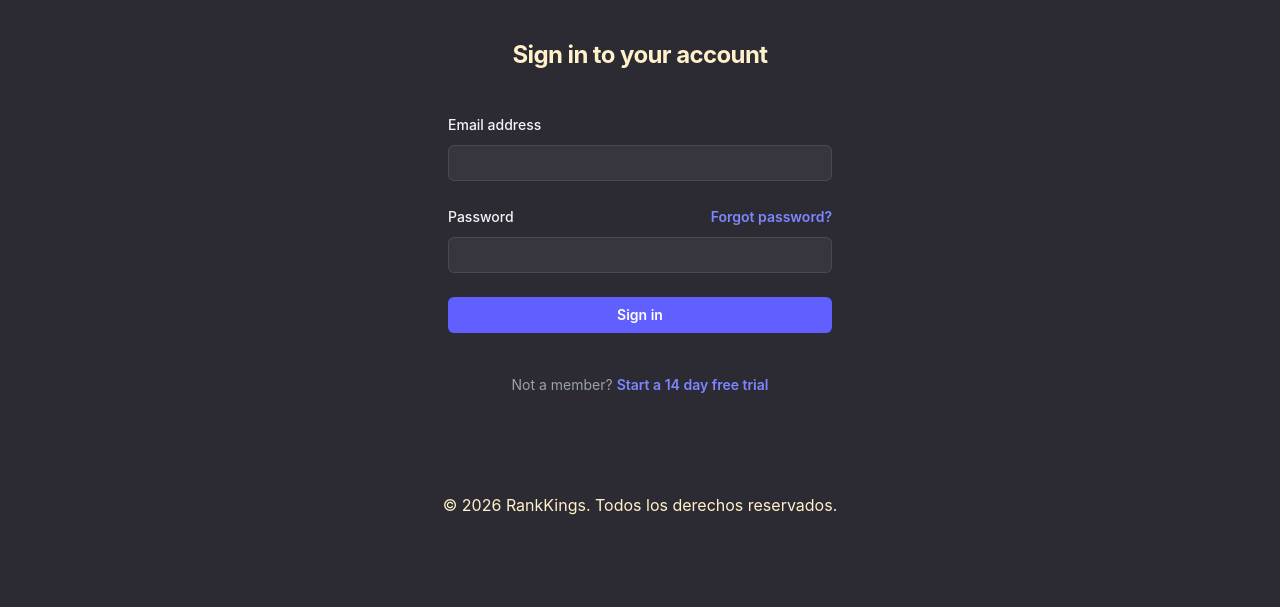
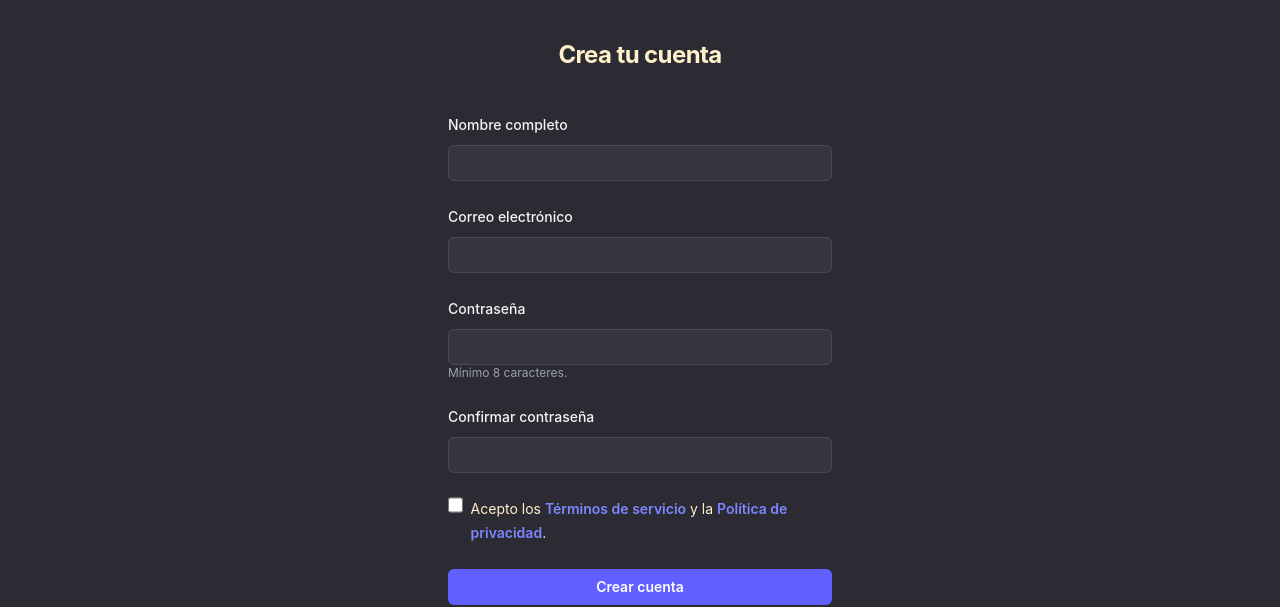
Before and after one commit to KrisCea/rankkings-web, a website: page sign-up.html in a window 1280 px wide. Shown: the part 196-803 px from the top of the page. Drawn offline with Linux system fonts and the light colour scheme.

Commit message:
Se crea rama para registro (Sign Up) y se completa el codigo basado en login

```diff
--- a/login.html
+++ b/sign-up.html
@@ -7,7 +7,7 @@
     <title>RankKings</title>
     <link href="./dist/output.css" rel="stylesheet">
     <!-- Punto de entrada: importa los módulos de la aplicación. -->
-    <script src="./src/login.js" type="module"></script>
+    <script src="./src/sign-up.js" type="module"></script>
 
 </head>
 <body class="bg-rk-dark text-rk-light">
@@ -179,38 +179,56 @@
 
             <div class="sm:mx-auto sm:w-full sm:max-w-sm">
                 <img src="logo.png" alt="RankKings" class="mx-auto h-10 w-auto" />
-                <h2 class="mt-10 text-center text-2xl/9 font-bold tracking-tight text-rk-light">Sign in to your account</h2>
+                <h2 class="mt-10 text-center text-2xl/9 font-bold tracking-tight text-rk-light">Crea tu cuenta</h2>
             </div>
 
             <div class="mt-10 sm:mx-auto sm:w-full sm:max-w-sm">
-                <form action="#" method="POST" class="space-y-6">
+                <form id="signup-form" action="#" method="POST" class="space-y-6">
                 <div>
-                    <label for="email" class="block text-sm/6 font-medium text-gray-100">Email address</label>
+                    <label for="name" class="block text-sm/6 font-medium text-gray-100">Nombre completo</label>
+                    <div class="mt-2">
+                    <input id="name" type="text" name="name" required autocomplete="name" class="block w-full rounded-md bg-white/5 px-3 py-1.5 text-base text-white outline-1 -outline-offset-1 outline-white/10 placeholder:text-gray-500 focus:outline-2 focus:-outline-offset-2 focus:outline-indigo-500 sm:text-sm/6" />
+                    </div>
+                </div>
+
+                <div>
+                    <label for="email" class="block text-sm/6 font-medium text-gray-100">Correo electrónico</label>
                     <div class="mt-2">
                     <input id="email" type="email" name="email" required autocomplete="email" class="block w-full rounded-md bg-white/5 px-3 py-1.5 text-base text-white outline-1 -outline-offset-1 outline-white/10 placeholder:text-gray-500 focus:outline-2 focus:-outline-offset-2 focus:outline-indigo-500 sm:text-sm/6" />
                     </div>
                 </div>
 
                 <div>
-                    <div class="flex items-center justify-between">
-                    <label for="password" class="block text-sm/6 font-medium text-gray-100">Password</label>
-                    <div class="text-sm">
-                        <a href="#" class="font-semibold text-indigo-400 hover:text-indigo-300">Forgot password?</a>
+                    <label for="password" class="block text-sm/6 font-medium text-gray-100">Contraseña</label>
+                    <div class="mt-2">
+                    <input id="password" type="password" name="password" required autocomplete="new-password" minlength="8" class="block w-full rounded-md bg-white/5 px-3 py-1.5 text-base text-white outline-1 -outline-offset-1 outline-white/10 placeholder:text-gray-500 focus:outline-2 focus:-outline-offset-2 focus:outline-indigo-500 sm:text-sm/6" />
                     </div>
-                    </div>
-                    <div class="mt-2">
-                    <input id="password" type="password" name="password" required autocomplete="current-password" class="block w-full rounded-md bg-white/5 px-3 py-1.5 text-base text-white outline-1 -outline-offset-1 outline-white/10 placeholder:text-gray-500 focus:outline-2 focus:-outline-offset-2 focus:outline-indigo-500 sm:text-sm/6" />
-                    </div>
+                    <p class="mt-1 text-xs text-gray-400">Mínimo 8 caracteres.</p>
                 </div>
 
                 <div>
-                    <button type="submit" class="flex w-full justify-center rounded-md bg-indigo-500 px-3 py-1.5 text-sm/6 font-semibold text-white hover:bg-indigo-400 focus-visible:outline-2 focus-visible:outline-offset-2 focus-visible:outline-indigo-500">Sign in</button>
+                    <label for="password-confirm" class="block text-sm/6 font-medium text-gray-100">Confirmar contraseña</label>
+                    <div class="mt-2">
+                    <input id="password-confirm" type="password" name="password_confirm" required autocomplete="new-password" minlength="8" class="block w-full rounded-md bg-white/5 px-3 py-1.5 text-base text-white outline-1 -outline-offset-1 outline-white/10 placeholder:text-gray-500 focus:outline-2 focus:-outline-offset-2 focus:outline-indigo-500 sm:text-sm/6" />
+                    </div>
+                    <p id="password-mismatch" class="mt-1 hidden text-xs text-red-400">Las contraseñas no coinciden.</p>
+                </div>
+
+                <div class="flex items-start gap-2">
+                    <input id="terms" type="checkbox" name="terms" required class="mt-1 h-4 w-4 rounded border-white/10 bg-white/5 text-indigo-500 focus:ring-indigo-500" />
+                    <label for="terms" class="text-sm/6 text-gray-300">
+                        Acepto los <a href="#terminos" class="font-semibold text-indigo-400 hover:text-indigo-300">Términos de servicio</a> y la <a href="#privacidad" class="font-semibold text-indigo-400 hover:text-indigo-300">Política de privacidad</a>.
+                    </label>
+                </div>
+
+                <div>
+                    <button type="submit" class="flex w-full justify-center rounded-md bg-indigo-500 px-3 py-1.5 text-sm/6 font-semibold text-white hover:bg-indigo-400 focus-visible:outline-2 focus-visible:outline-offset-2 focus-visible:outline-indigo-500">Crear cuenta</button>
                 </div>
                 </form>
 
                 <p class="mt-10 text-center text-sm/6 text-gray-400">
-                Not a member?
-                <a href="#" class="font-semibold text-indigo-400 hover:text-indigo-300">Start a 14 day free trial</a>
+                ¿Ya tienes una cuenta?
+                <a href="./signin.html" class="font-semibold text-indigo-400 hover:text-indigo-300">Inicia sesión</a>
                 </p>
             </div>
         </div>
```
Also changed, not shown: src/main.js (deleted, +0 -12 lines), src/sign-up.js (renamed from src/login.js).
